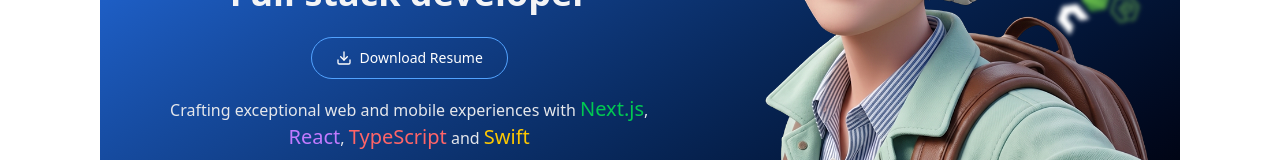
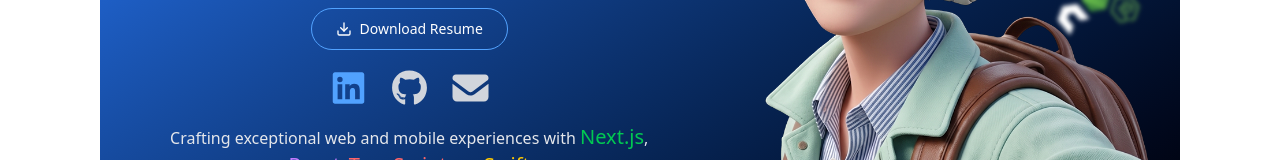
Before and after one commit to 94yahui/my_portfolio, a React (Vite) app: page / in a window 1280 px wide. Shown: the part 373-533 px from the top of the page. Built offline with nearby package versions, Linux system fonts and the light colour scheme; no server answers.

Commit message:
Add contacts in intro page

```diff
--- a/src/Contact.tsx
+++ b/src/Contact.tsx
@@ -1,9 +1,7 @@
-import { FontAwesomeIcon } from "@fortawesome/react-fontawesome";
-import { faGithub, faLinkedin } from "@fortawesome/free-brands-svg-icons";
-import { faEnvelope } from "@fortawesome/free-solid-svg-icons";
 import { Mail, Send } from "lucide-react";
 import { useLang } from "./context/LangContext";
 import { useScrollReveal } from "./hooks/useScrollReveal";
+import ContactIcon from "./components/ContactIcons";
 
 const t = {
   en: {
@@ -32,8 +30,8 @@ const Contact = () => {
           isVisible ? "opacity-100 translate-y-0" : "opacity-0 translate-y-20"
         }`}
     >
-      <Send className="w-30 h-30 absolute left-0 bottom-0 rotate-20 opacity-0 group-hover:opacity-5 group-hover:bottom-7 group-hover:left-15 transition-all duration-1000 dark:text-blue-400"/>
-      <Mail className="w-30 h-30 absolute right-7 bottom-0 rotate-20 opacity-0 group-hover:opacity-5 group-hover:bottom-7 transition-all duration-1000 dark:text-blue-400"/>
+      <Send className="w-30 h-30 absolute left-0 bottom-0 rotate-20 opacity-0 group-hover:opacity-5 group-hover:bottom-7 group-hover:left-15 transition-all duration-1000 dark:text-blue-400" />
+      <Mail className="w-30 h-30 absolute right-7 bottom-0 rotate-20 opacity-0 group-hover:opacity-5 group-hover:bottom-7 transition-all duration-1000 dark:text-blue-400" />
 
       <div className="text-center">
         <h1 className="text-3xl dark:text-gray-100">{text.title}</h1>
@@ -41,37 +39,8 @@ const Contact = () => {
           {text.subtitle}
         </p>
       </div>
-
-      <div className="mt-15 flex gap-4 justify-center">
-        <a
-          href="https://www.linkedin.com/in/yahui-xu"
-          target="_blank"
-          rel="noopener noreferrer"
-          className="inline-block"
-        >
-          <FontAwesomeIcon
-            icon={faLinkedin}
-            className="text-4xl text-blue-600 dark:text-blue-400 hover:scale-110 transition cursor-pointer"
-          />
-        </a>
-
-        <a
-          href="https://github.com/94yahui"
-          target="_blank"
-          rel="noopener noreferrer"
-          className="inline-block"
-        >
-          <FontAwesomeIcon
-            icon={faGithub}
-            className="text-4xl text-gray-700 dark:text-gray-300 hover:scale-110 transition cursor-pointer"
-          />
-        </a>
-        <a href="mailto:xuyahui12@gmail.com" className="inline-block">
-          <FontAwesomeIcon
-            icon={faEnvelope}
-            className="text-4xl text-gray-600 dark:text-gray-300 hover:scale-110 transition cursor-pointer"
-          />
-        </a>
+      <div className="mt-15">
+        <ContactIcon />
       </div>
     </div>
   );
--- a/src/Intro.tsx
+++ b/src/Intro.tsx
@@ -18,6 +18,7 @@ import openAIIcon from "./assets/openai_dark.svg";
 import phoneIcon from "./assets/smartphone.png";
 import folderIcon from "./assets/folder.png";
 import penIcon from "./assets/pen.png";
+import ContactIcon from "./components/ContactIcons";
 
 const t = {
   en: {
@@ -35,7 +36,7 @@ const t = {
       </>
     ),
     cards: ["AI Driven Dev", "Cross Platform", "10+ Projects", "UI/UX Mindset"],
-    weatherCity: "Vancouver, BC"
+    weatherCity: "Vancouver, BC",
   },
   zh: {
     hi: "你好，我是",
@@ -44,16 +45,15 @@ const t = {
     download: "下载简历",
     description: (
       <>
-        专注于使用{" "}
-        <span className="text-green-500 text-xl">Next.js</span>、{" "}
+        专注于使用 <span className="text-green-500 text-xl">Next.js</span>、{" "}
         <span className="text-purple-400 text-xl">React</span>、{" "}
         <span className="text-red-400 text-xl">TypeScript</span> 和{" "}
-        <span className="text-yellow-400 text-xl">Swift</span>{" "}
-        构建优质的 Web 与移动端体验
+        <span className="text-yellow-400 text-xl">Swift</span> 构建优质的 Web
+        与移动端体验
       </>
     ),
     cards: ["AI 驱动开发", "跨平台应用", "10+ 项目", "UI/UX 思维"],
-    weatherCity: "温哥华, BC"
+    weatherCity: "温哥华, BC",
   },
 };
 
@@ -79,7 +79,7 @@ const Intro = () => {
         const API_KEY = (import.meta.env as any).VITE_WEATHER_API_KEY;
         const city = "Vancouver";
         const response = await fetch(
-          `https://api.openweathermap.org/data/2.5/weather?q=${city}&units=metric&appid=${API_KEY}`
+          `https://api.openweathermap.org/data/2.5/weather?q=${city}&units=metric&appid=${API_KEY}`,
         );
 
         if (!response.ok) throw new Error("Weather API error");
@@ -126,7 +126,9 @@ const Intro = () => {
 
           <div className="mt-4 mb-2">
             <a
-              href={lang === 'en'? "/yahui_resume.pdf" : "/yahui_resume_zh.pdf"}
+              href={
+                lang === "en" ? "/yahui_resume.pdf" : "/yahui_resume_zh.pdf"
+              }
               download
               className="inline-flex items-center gap-2 px-6 py-2.5 rounded-full border border-blue-400 text-white text-sm font-medium hover:bg-blue-500/50 transition-colors duration-200"
             >
@@ -146,6 +148,9 @@ const Intro = () => {
               </svg>
               {text.download}
             </a>
+            <div className="mt-5">
+              <ContactIcon disableDarkMode={true}/>
+            </div>
           </div>
 
           <p className="p-2 text-gray-200">{text.description}</p>
@@ -159,7 +164,11 @@ const Intro = () => {
       </div>
 
       <div className="md:block hidden self-end">
-        <img src={weatherImg} alt="" className="relative z-30 w-150 rounded-r-2xl" />
+        <img
+          src={weatherImg}
+          alt=""
+          className="relative z-30 w-150 rounded-r-2xl"
+        />
         <div className="absolute bottom-4 right-4 z-40 flex items-center gap-2 px-3 py-1.5 rounded-full text-sm font-medium text-white bg-black/40 backdrop-blur-sm border border-white/20">
           <div className="relative -left-1 flex items-center justify-center w-4 h-4">
             <span className="animate-ping absolute inline-flex h-full w-full rounded-full bg-red-400 opacity-60 [animation-duration:2.5s]" />
@@ -168,12 +177,36 @@ const Intro = () => {
           </div>
           {text.weatherCity}
         </div>
-        <img src={reactIcon} alt="" className="z-10 hidden sm:block w-20 absolute top-8 right-25 blur-[2px]" />
-        <img src={firebaseIcon} alt="" className="z-11 hidden sm:block w-15 absolute -top-10 right-5 rotate-30 blur-[2px]" />
-        <img src={tsIcon} alt="" className="z-12 hidden sm:block w-20 absolute -top-15 right-50 -rotate-20 blur-[1px]" />
-        <img src={nodejsIcon} alt="" className="z-16 hidden sm:block w-30 absolute top-55 right-2 rotate-320 blur-[2px]" />
-        <img src={swiftIcon} alt="" className="z-14 hidden sm:block w-15 absolute top-30 right-8 rotate-10 blur-[1px]" />
-        <img src={tailwindIcon} alt="" className="z-15 hidden sm:block w-20 absolute top-45 right-25 -rotate-20 blur-[2px]" />
+        <img
+          src={reactIcon}
+          alt=""
+          className="z-10 hidden sm:block w-20 absolute top-8 right-25 blur-[2px]"
+        />
+        <img
+          src={firebaseIcon}
+          alt=""
+          className="z-11 hidden sm:block w-15 absolute -top-10 right-5 rotate-30 blur-[2px]"
+        />
+        <img
+          src={tsIcon}
+          alt=""
+          className="z-12 hidden sm:block w-20 absolute -top-15 right-50 -rotate-20 blur-[1px]"
+        />
+        <img
+          src={nodejsIcon}
+          alt=""
+          className="z-16 hidden sm:block w-30 absolute top-55 right-2 rotate-320 blur-[2px]"
+        />
+        <img
+          src={swiftIcon}
+          alt=""
+          className="z-14 hidden sm:block w-15 absolute top-30 right-8 rotate-10 blur-[1px]"
+        />
+        <img
+          src={tailwindIcon}
+          alt=""
+          className="z-15 hidden sm:block w-20 absolute top-45 right-25 -rotate-20 blur-[2px]"
+        />
       </div>
     </div>
   );
--- /dev/null
+++ b/src/components/ContactIcons.tsx
@@ -0,0 +1,41 @@
+import { FontAwesomeIcon } from "@fortawesome/react-fontawesome";
+import { faGithub, faLinkedin } from "@fortawesome/free-brands-svg-icons";
+import { faEnvelope } from "@fortawesome/free-solid-svg-icons";
+
+const ContactIcon = ({ disableDarkMode = false }) => {
+  return (
+    <div className="flex gap-4 justify-center">
+      <a
+        href="https://www.linkedin.com/in/yahui-xu"
+        target="_blank"
+        rel="noopener noreferrer"
+        className="inline-block"
+      >
+        <FontAwesomeIcon
+          icon={faLinkedin}
+          className={`text-4xl ${disableDarkMode ? "text-blue-400" : "text-blue-600 dark:text-blue-400"} hover:scale-110 transition cursor-pointer`}
+        />
+      </a>
+
+      <a
+        href="https://github.com/94yahui"
+        target="_blank"
+        rel="noopener noreferrer"
+        className="inline-block"
+      >
+        <FontAwesomeIcon
+          icon={faGithub}
+          className={`text-4xl ${disableDarkMode ? "text-gray-300" : "text-gray-700 dark:text-gray-300"} hover:scale-110 transition cursor-pointer`}
+        />
+      </a>
+      <a href="mailto:xuyahui12@gmail.com" className="inline-block">
+        <FontAwesomeIcon
+          icon={faEnvelope}
+          className={`text-4xl ${disableDarkMode ? "text-gray-300" : "text-gray-600 dark:text-gray-300"} hover:scale-110 transition cursor-pointer`}
+        />
+      </a>
+    </div>
+  );
+};
+
+export default ContactIcon;
```
